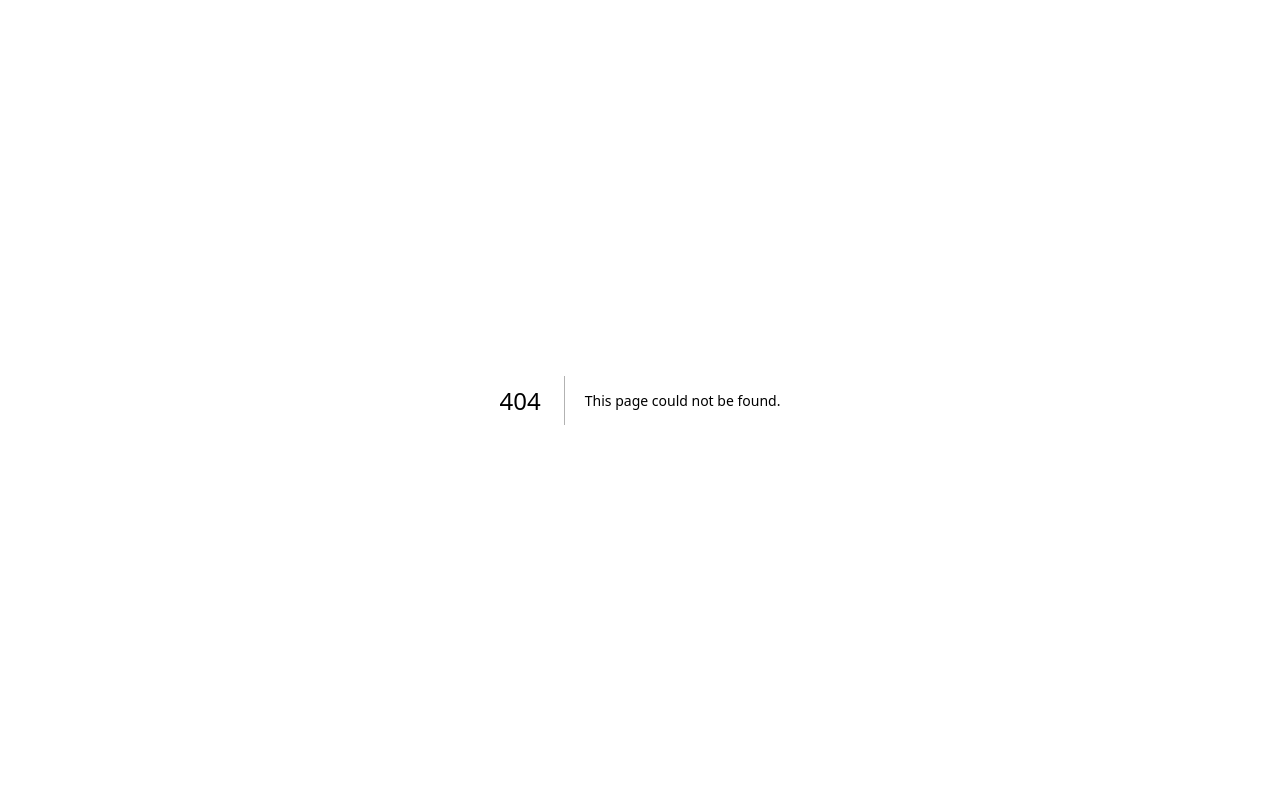
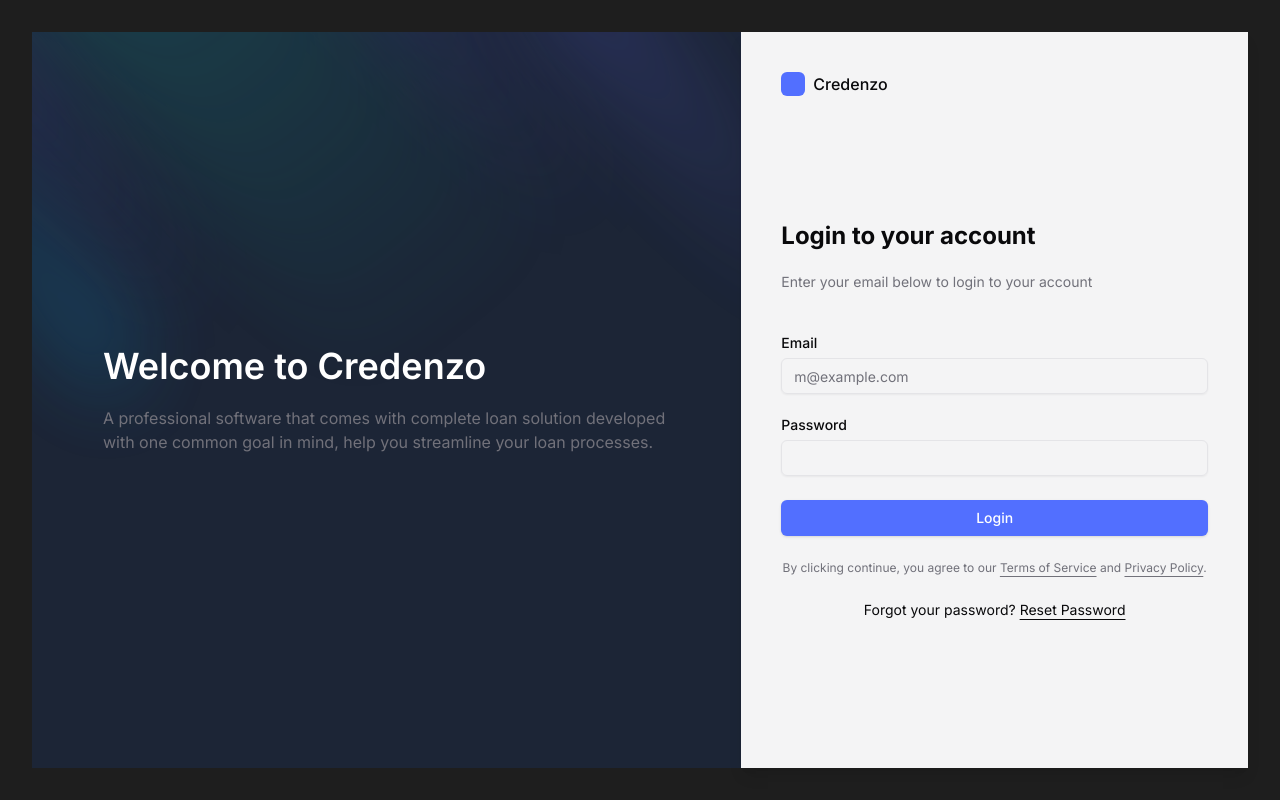
Before and after one commit to Bhawesh-Jain/credenzo, a Next.js app: page /login in a window 1280 px wide. Before the commit this address had no page. Built offline with nearby package versions, Linux system fonts and the light colour scheme.

Commit message:
Login Page Design

```diff
--- a/package.json
+++ b/package.json
@@ -13,6 +13,7 @@
     "@radix-ui/react-collapsible": "^1.1.2",
     "@radix-ui/react-dialog": "^1.1.5",
     "@radix-ui/react-dropdown-menu": "^2.1.5",
+    "@radix-ui/react-label": "^2.1.1",
     "@radix-ui/react-separator": "^1.1.1",
     "@radix-ui/react-slot": "^1.1.1",
     "@radix-ui/react-tooltip": "^1.1.7",
--- /dev/null
+++ b/src/app/login/page.tsx
@@ -0,0 +1,31 @@
+import { GalleryVerticalEnd } from "lucide-react"
+
+import { LoginForm } from "@/components/login-form"
+import { Avatar, AvatarImage } from "@/components/ui/avatar"
+
+export default function LoginPage() {
+  return (
+    <div className="grid min-h-svh lg:grid-cols-12 lg:p-8 bg-[#1E1E1E]">
+      <div className="hidden bg-[url(/assets/login-bg-gradient.svg)] bg-cover justify-center h-full lg:flex flex-col px-[10%] col-span-7 gap-5">
+        <span className="text-4xl font-semibold text-primary-foreground">Welcome to Credenzo</span>
+        <span className="text-base text-muted-foreground">A professional software that comes with complete loan solution developed with one common goal in mind, help you streamline your loan processes.</span>
+      </div>
+
+      <div className="flex flex-col gap-4 p-6 md:p-10  col-span-5 bg-muted shadow-lg">
+        <div className="flex justify-center gap-2 md:justify-start">
+          <a href="#" className="flex items-center gap-2 font-medium">
+            <Avatar className="flex h-6 w-6 items-center justify-center rounded-md bg-primary text-primary-foreground">
+              <AvatarImage src="/assets/favicon.ico" alt="Credenzo" />
+            </Avatar>
+            Credenzo
+          </a>
+        </div>
+        <div className="flex flex-1 items-center justify-center">
+          <div className="w-full max-w-xs lg:max-w-md">
+            <LoginForm />
+          </div>
+        </div>
+      </div>
+    </div>
+  )
+}
--- /dev/null
+++ b/src/components/login-form.tsx
@@ -0,0 +1,44 @@
+import { cn } from "@/lib/utils"
+import { Button } from "@/components/ui/button"
+import { Input } from "@/components/ui/input"
+import { Label } from "@/components/ui/label"
+import Link from "next/link"
+
+export function LoginForm({
+  className,
+  ...props
+}: React.ComponentPropsWithoutRef<"form">) {
+  return (
+    <form className={cn("flex flex-col gap-6", className)} {...props}>
+      <div className="flex flex-col items-center lg:items-start gap-5 text-center mb-5">
+        <h1 className="text-2xl font-bold">Login to your account</h1>
+        <p className="text-balance text-sm text-muted-foreground">
+          Enter your email below to login to your account
+        </p>
+      </div>
+      <div className="grid gap-6">
+        <div className="grid gap-2">
+          <Label htmlFor="email">Email</Label>
+          <Input id="email" type="email" placeholder="m@example.com" required />
+        </div>
+        <div className="grid gap-2">
+          <Label htmlFor="password">Password</Label>
+          <Input id="password" type="password" required />
+        </div>
+        <Button type="submit" className="w-full">
+          Login
+        </Button>
+        <div className="text-balance text-center text-xs text-muted-foreground [&_a]:underline [&_a]:underline-offset-4 [&_a]:hover:text-primary  ">
+          By clicking continue, you agree to our <Link href="/terms-conditions">Terms of Service</Link>{" "}
+          and <Link href="/privacy-policy">Privacy Policy</Link>.
+        </div>
+      </div>
+      <div className="text-center text-sm">
+        Forgot your password?{" "}
+        <Link href="?type=reset" className="underline underline-offset-4">
+          Reset Password
+        </Link>
+      </div>
+    </form>
+  )
+}
--- /dev/null
+++ b/src/components/ui/card.tsx
@@ -0,0 +1,76 @@
+import * as React from "react"
+
+import { cn } from "@/lib/utils"
+
+const Card = React.forwardRef<
+  HTMLDivElement,
+  React.HTMLAttributes<HTMLDivElement>
+>(({ className, ...props }, ref) => (
+  <div
+    ref={ref}
+    className={cn(
+      "rounded-xl border bg-card text-card-foreground shadow",
+      className
+    )}
+    {...props}
+  />
+))
+Card.displayName = "Card"
+
+const CardHeader = React.forwardRef<
+  HTMLDivElement,
+  React.HTMLAttributes<HTMLDivElement>
+>(({ className, ...props }, ref) => (
+  <div
+    ref={ref}
+    className={cn("flex flex-col space-y-1.5 p-6", className)}
+    {...props}
+  />
+))
+CardHeader.displayName = "CardHeader"
+
+const CardTitle = React.forwardRef<
+  HTMLDivElement,
+  React.HTMLAttributes<HTMLDivElement>
+>(({ className, ...props }, ref) => (
+  <div
+    ref={ref}
+    className={cn("font-semibold leading-none tracking-tight", className)}
+    {...props}
+  />
+))
+CardTitle.displayName = "CardTitle"
+
+const CardDescription = React.forwardRef<
+  HTMLDivElement,
+  React.HTMLAttributes<HTMLDivElement>
+>(({ className, ...props }, ref) => (
+  <div
+    ref={ref}
+    className={cn("text-sm text-muted-foreground", className)}
+    {...props}
+  />
+))
+CardDescription.displayName = "CardDescription"
+
+const CardContent = React.forwardRef<
+  HTMLDivElement,
+  React.HTMLAttributes<HTMLDivElement>
+>(({ className, ...props }, ref) => (
+  <div ref={ref} className={cn("p-6 pt-0", className)} {...props} />
+))
+CardContent.displayName = "CardContent"
+
+const CardFooter = React.forwardRef<
+  HTMLDivElement,
+  React.HTMLAttributes<HTMLDivElement>
+>(({ className, ...props }, ref) => (
+  <div
+    ref={ref}
+    className={cn("flex items-center p-6 pt-0", className)}
+    {...props}
+  />
+))
+CardFooter.displayName = "CardFooter"
+
+export { Card, CardHeader, CardFooter, CardTitle, CardDescription, CardContent }
--- /dev/null
+++ b/src/components/ui/label.tsx
@@ -0,0 +1,26 @@
+"use client"
+
+import * as React from "react"
+import * as LabelPrimitive from "@radix-ui/react-label"
+import { cva, type VariantProps } from "class-variance-authority"
+
+import { cn } from "@/lib/utils"
+
+const labelVariants = cva(
+  "text-sm font-medium leading-none peer-disabled:cursor-not-allowed peer-disabled:opacity-70"
+)
+
+const Label = React.forwardRef<
+  React.ElementRef<typeof LabelPrimitive.Root>,
+  React.ComponentPropsWithoutRef<typeof LabelPrimitive.Root> &
+    VariantProps<typeof labelVariants>
+>(({ className, ...props }, ref) => (
+  <LabelPrimitive.Root
+    ref={ref}
+    className={cn(labelVariants(), className)}
+    {...props}
+  />
+))
+Label.displayName = LabelPrimitive.Root.displayName
+
+export { Label }
```
Also changed, not shown: 2 other files (tests, documents, lock files or other folders).
